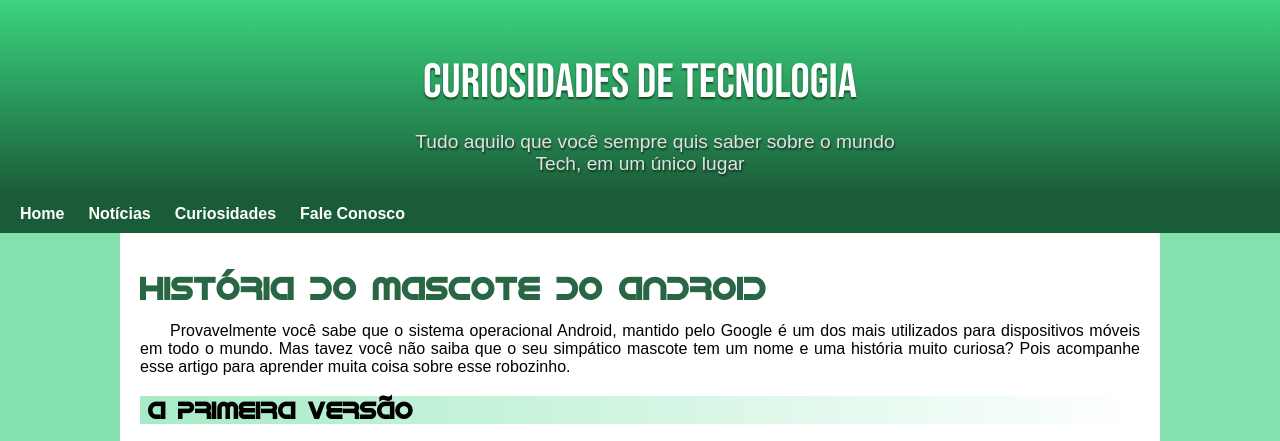
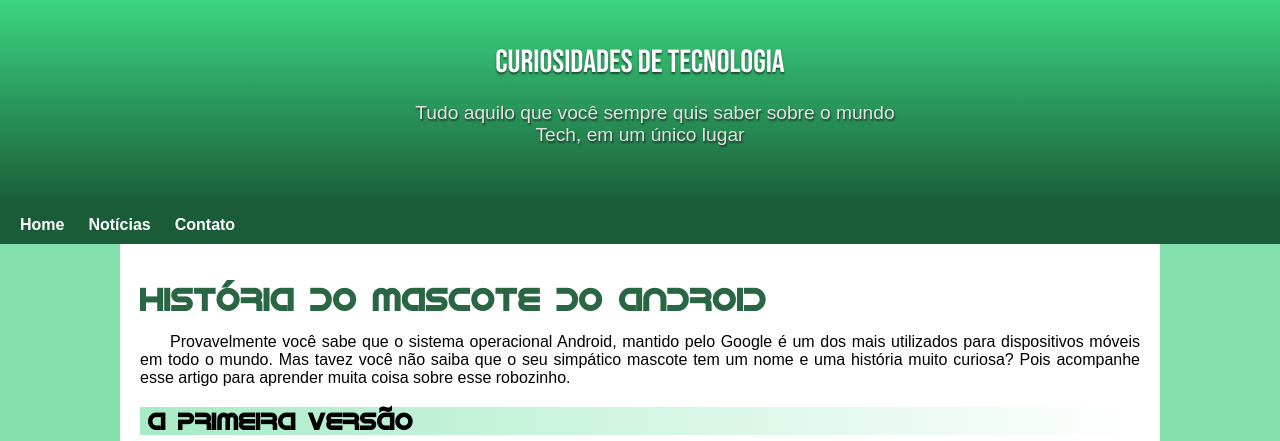
Before and after one commit to KayoLeal/projeto-android, a plain HTML site: page index.html in a window 1280 px wide. Shown: the top 441 px of the page. Drawn offline with Linux system fonts and the light colour scheme.

Commit message:
problema de paddin corrigido

```diff
--- a/index.html
+++ b/index.html
@@ -15,8 +15,7 @@
     <nav>
         <a href="#">Home</a>
         <a href="#">Notícias</a>
-        <a href="#">Curiosidades</a>
-        <a href="#">Fale Conosco</a>
+        <a href="#">Contato</a>
     </nav>
     <main>
             <h1>História do Mascote do Android</h1>
--- a/style.css
+++ b/style.css
@@ -21,14 +21,14 @@
 header{
     background-image: linear-gradient(to bottom, #3BD47F, #1A5C38);
     padding-top: 22px ;
-    padding-bottom: 10px;
+    padding-bottom: 50px;
 }
 
 header > h1{
     text-shadow: 0px 2px 2px #00000086;
     color:white;
     font-family: Bebas Neue;
-    font-size: 3em;
+    font-size: 2em;
     font-weight: normal;
     text-align: center;
     margin-bottom: 20px;
```
